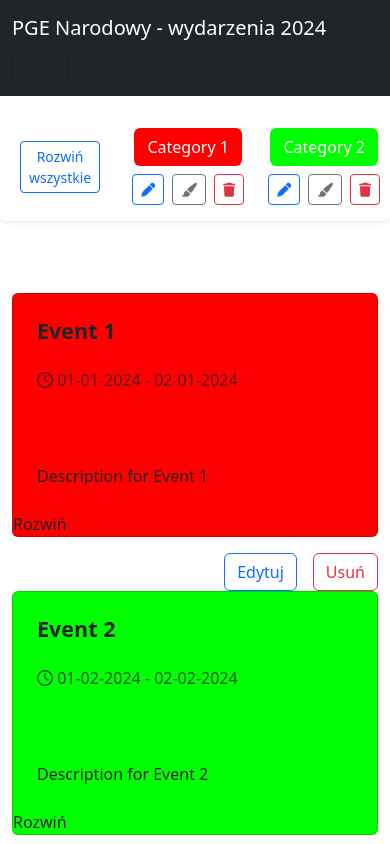
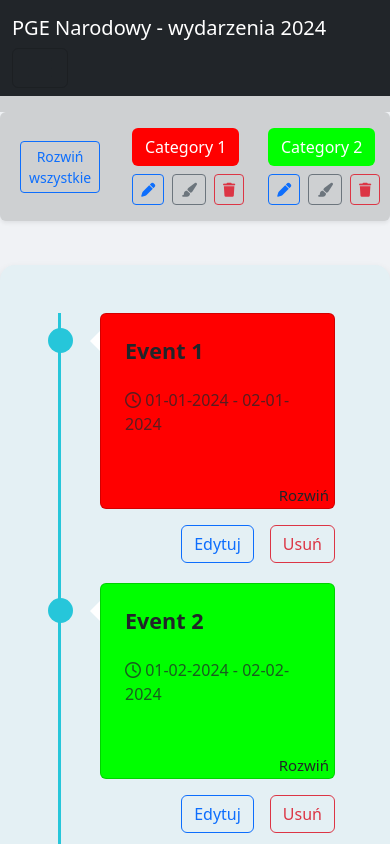
Before and after one commit to kanthakdominik/timeline_angular, an Angular app in the folder timeline_angular/: page / in a window 390 px wide. Shown: the top 844 px of the page. Built offline with nearby package versions, Linux system fonts and the light colour scheme.

Commit message:
add styles

```diff
--- a/timeline_angular/angular.json
+++ b/timeline_angular/angular.json
@@ -29,6 +29,7 @@
             "styles": [
               "node_modules/bootstrap/dist/css/bootstrap.min.css",
               "node_modules/@fortawesome/fontawesome-free/css/all.min.css",
+              "src/assets/css/custom.css",
               "src/styles.css"
             ],
             "scripts": []
--- a/timeline_angular/src/app/settings-bar/settings-bar.component.html
+++ b/timeline_angular/src/app/settings-bar/settings-bar.component.html
@@ -1,4 +1,3 @@
-<!-- settings-bar.component.html -->
 <nav class="navbar navbar-expand-lg bar-properties no-print" id="settings-bar">
     <div class="container-fluid">
         @if(isLoggedIn) {
--- /dev/null
+++ b/timeline_angular/src/assets/css/custom.css
@@ -0,0 +1,213 @@
+.main-timeline-2 {
+    position: relative;
+  }
+
+  .main-timeline-2::after {
+    content: "";
+    position: absolute;
+    width: 3px;
+    background-color: #26c6da;
+    top: 0;
+    bottom: 0;
+    left: 50%;
+    margin-left: -3px;
+  }
+
+  .timeline-2 {
+    position: relative;
+    background-color: inherit;
+    width: 50%;
+  }
+
+  .timeline-2::after {
+    content: "";
+    position: absolute;
+    width: 25px;
+    height: 25px;
+    right: -11px;
+    background-color: #26c6da;
+    top: 15px;
+    border-radius: 50%;
+    z-index: 1;
+  }
+
+  .left-2 {
+    padding: 0px 40px 20px 0px;
+    left: 0;
+  }
+
+  .right-2 {
+    padding: 0px 0px 20px 40px;
+    left: 50%;
+  }
+
+  .left-2::before {
+    content: " ";
+    position: absolute;
+    top: 18px;
+    z-index: 1;
+    right: 30px;
+    border: medium solid white;
+    border-width: 10px 0 10px 10px;
+    border-color: transparent transparent transparent white;
+  }
+
+  .right-2::before {
+    content: " ";
+    position: absolute;
+    top: 18px;
+    z-index: 1;
+    left: 30px;
+    border: medium solid white;
+    border-width: 10px 10px 10px 0;
+    border-color: transparent white transparent transparent;
+  }
+
+  .right-2::after {
+    left: -14px;
+  }
+
+  @media screen and (max-width: 600px) {
+
+    .main-timeline-2::after {
+      left: 31px;
+    }
+
+    .timeline-2 {
+      width: 100%;
+      padding-left: 70px;
+      padding-right: 25px;
+    }
+
+    .timeline-2::before {
+      left: 60px;
+      border: medium solid white;
+      border-width: 10px 10px 10px 0;
+      border-color: transparent white transparent transparent;
+    }
+
+    .left-2::after,
+    .right-2::after {
+      left: 18px;
+    }
+
+    .left-2::before {
+      right: auto;
+    }
+
+    .right-2 {
+      left: 0%;
+    }
+  }
+
+  .main-container {
+    background-color: #F0F2F5;
+  }
+
+  .container {
+    background-color: #e4f0f4;
+    padding: 30px;
+    border-radius: 15px;
+    box-shadow: 0 4px 8px rgba(0, 0, 0, 0.1);
+  }
+
+  .element-hidden {
+    display: none;
+  }
+
+  .click-me {
+    position: absolute;
+    bottom: 10px;
+    right: 10px;
+    font-size: 15px;
+  }
+
+  .card {
+    position: relative;
+  }
+
+  .filter-bar {
+    margin-bottom: 20px;
+  }
+
+  .filter-bar button {
+    margin-right: 5px;
+  }
+
+  .category-btn.active {
+    border: 4px solid #722424 !important;
+    color: #000000 !important;
+  }
+
+  .bar-properties {
+    background-color: #CED0D2;
+  }
+
+  #toggleLabel {
+    bottom: 1px;
+    right: 5px;
+  }
+
+  .required-asterisk {
+    color: red;
+  }
+
+  .text-justify {
+    text-align: justify;
+  }
+
+  @media print {
+    .no-print {
+      display: none !important;
+    }
+
+    .print-view {
+      display: block;
+    }
+
+    .card-no-break {
+      page-break-inside: avoid;
+    }
+
+    #toggleLabel::before {
+      content: '' !important;
+    }
+
+    .timeline-2 {
+      width: 100% !important;
+      padding: 0 !important;
+      margin-bottom: 20px;
+    }
+
+    .left-2, .right-2 {
+      left: 0 !important;
+      padding: 0 !important;
+    }
+
+    .main-timeline-2::after {
+      display: none !important;
+    }
+
+    .timeline-2::after, .left-2::before, .right-2::before {
+      display: none !important;
+    }
+
+    .card-body .row {
+      display: flex;
+      flex-direction: row;
+    }
+
+    .card-body .col-md-6 {
+      flex: 1;
+    }
+
+    .card-body img.card-img-top {
+      max-width: 100px;
+      height: auto;
+      object-fit: contain;
+      border-radius: 5px;
+      position: absolute;
+      top: 10px;
+      right: 10px;
+    }
+  }
```
Also changed, not shown: 1 other file (tests, documents, lock files or other folders).
